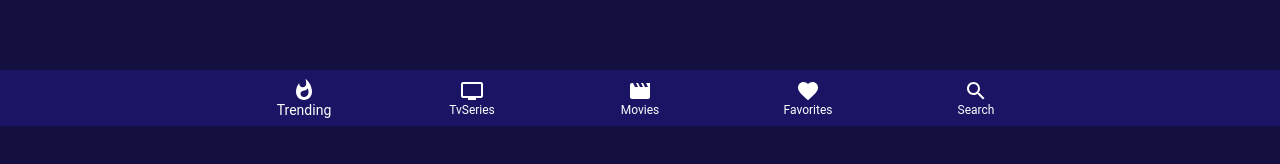
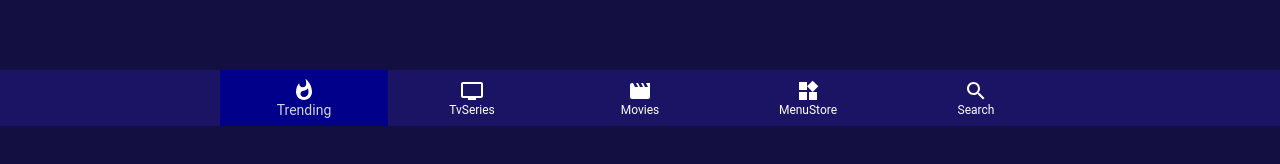
Before and after one commit to sur16-cse/fun-time, a React (Create React App) app: page / in a window 1280 px wide. Shown: the part 674-838 px from the top of the page. Built offline with nearby package versions, Linux system fonts and the light colour scheme; no server answers.

Commit message:
icon of bottom navbar updated

```diff
--- a/src/components/Navbar/Navbar.component.jsx
+++ b/src/components/Navbar/Navbar.component.jsx
@@ -9,6 +9,7 @@ import AddIcon from '@mui/icons-material/Add';
 import TvIcon from '@mui/icons-material/Tv';
 import MovieIcon from '@mui/icons-material/Movie';
 import { Outlet, useNavigate } from 'react-router-dom';
+import WidgetsIcon from '@mui/icons-material/Widgets';
 import { useEffect } from 'react';
 const useStyles = makeStyles({
     root: {
@@ -40,12 +41,18 @@ const BottomNav =()=> {
         }}
         className={classes.root}
         style={{backgroundColor:"#1B1464"}}
+        sx={{
+          "&  .Mui-selected": {
+            color:'lightgrey' ,
+            backgroundColor:"darkblue"
+          }
+}}
       >
 
         <BottomNavigationAction style={{color:"white"}} label="Trending" icon={<WhatshotIcon />} />
         <BottomNavigationAction style={{color:"white"}} label="TvSeries" icon={<TvIcon />} />
         <BottomNavigationAction style={{color:"white"}} label="Movies" icon={<MovieIcon />} />
-        <BottomNavigationAction style={{color:"white"}} label="Favorites" icon={<Favorite />} />
+        <BottomNavigationAction style={{color:"white"}} label="MenuStore" icon={<WidgetsIcon />} />
         <BottomNavigationAction style={{color:"white"}} label="Search" icon={<SearchOutlinedIcon />} />
         {/* <BottomNavigationAction style={{color:"white"}} label="Search" icon={<AddIcon />} /> */}
       </BottomNavigation>
```
